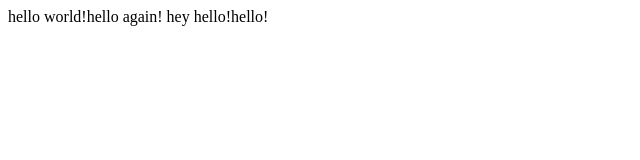
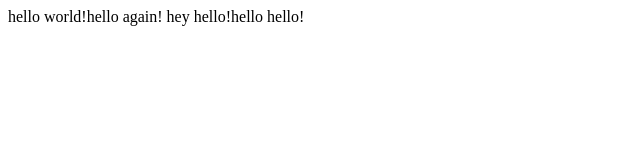
Before and after one commit to Hira-zafar/lecture0, a plain HTML site: page hello.html in a window 1280 px wide. Shown: the full height of the page, 0-640 px from the left. Drawn offline with Linux system fonts and the light colour scheme.

Commit message:
Update hello.html

```diff
--- a/hello.html
+++ b/hello.html
@@ -8,7 +8,7 @@
 
     <body>
 
-          hello world!hello again! hey hello!hello!
+          hello world!hello again! hey hello!hello hello!
 
           </body>
 
```
